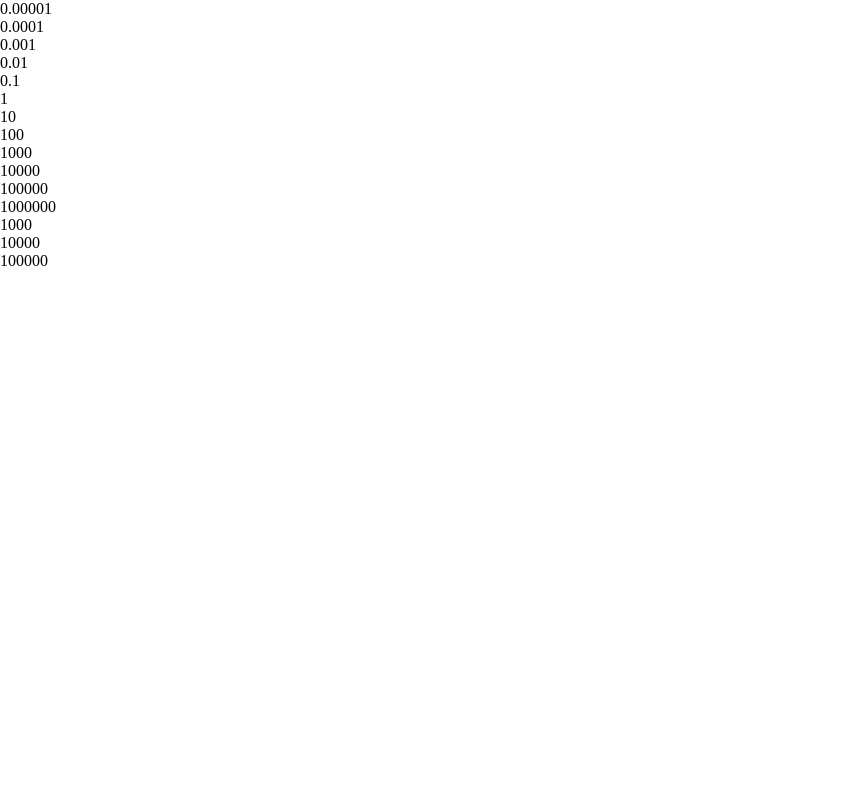
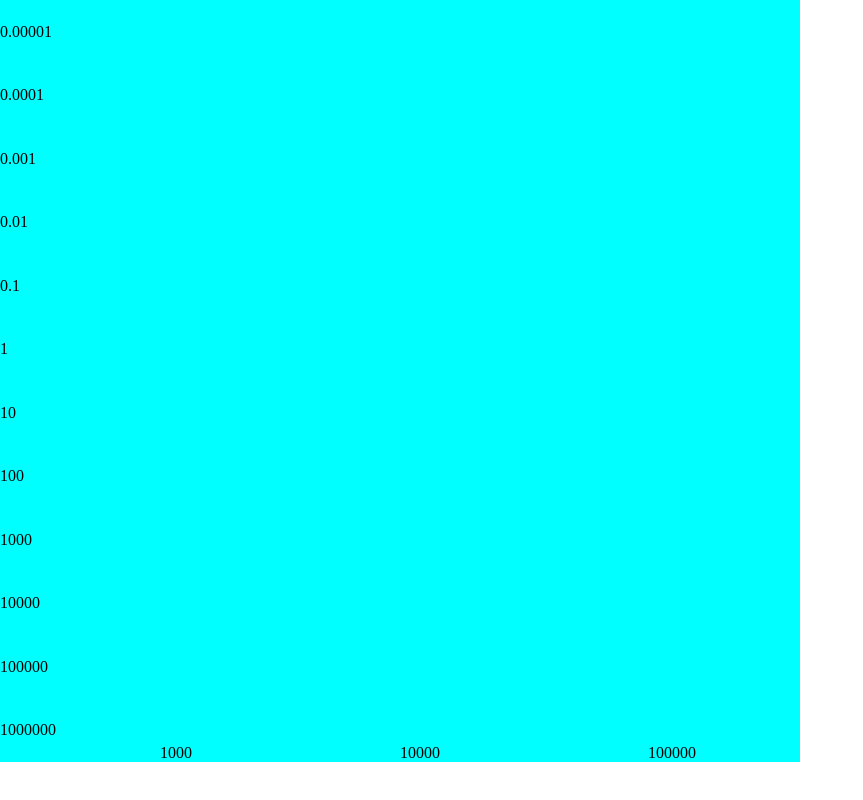
Before and after one commit to meetinger/starlabReact, a React (Create React App) app: page / in a window 1280 px wide. Shown: the whole page, without its empty margins (0-863 px from the left). Built offline with nearby package versions, Linux system fonts and the light colour scheme.

Commit message:
Add HRDiagram

```diff
--- a/package.json
+++ b/package.json
@@ -9,6 +9,7 @@
     "react": "^17.0.1",
     "react-dom": "^17.0.1",
     "react-scripts": "4.0.3",
+    "sass": "^1.32.8",
     "web-vitals": "^1.0.1"
   },
   "scripts": {
--- /dev/null
+++ b/src/components/HRdiagram/HRDiagram.js
@@ -0,0 +1,44 @@
+import React from 'react';
+import ReactDOM from 'react-dom';
+import styles from './HRDiagram.module.scss'
+
+// console.table(styles)
+
+export class HRDiagram extends React.Component {
+
+    constructor(props) {
+        super();
+    }
+
+    genList(a, b, multiplier) {
+        let buf = []
+        for (let i = Math.min(a, b); i <= Math.max(a, b); i *= multiplier) {
+            buf.push((<li>{i}</li>))
+        }
+        return buf;
+    }
+
+    render() {
+        console.log(11111)
+        return (
+            <div>
+                <div className={styles.HRDiagramWrapper}>
+
+                    <div className={styles.HRDiagram}>
+                        <div className={styles.leftScale}>
+                            <ul>
+                                {this.genList(0.00001, 1000000, 10)}
+                            </ul>
+                        </div>
+
+                        <div className={styles.bottomScale}>
+                            <ul>
+                                {this.genList(1000, 100000, 10)}
+                            </ul>
+                        </div>
+                    </div>
+
+                </div>
+            </div>);
+    }
+}
--- /dev/null
+++ b/src/components/HRdiagram/HRDiagram.module.scss
@@ -0,0 +1,52 @@
+.HRDiagramWrapper {
+  display: flex;
+
+  .HRDiagram {
+    //width: 100%;
+    //height: 100%;
+    background-color: aqua;
+    min-width: 50rem;
+    min-height: 40rem;
+
+    display: flex;
+
+
+    .leftScale {
+      height: 100%;
+      display: flex;
+      ul {
+        display: flex;
+        align-content: space-between;
+        flex-direction: column;
+        height: 100%;
+        li{
+          display: block;
+          margin-top:auto;
+          margin-bottom:auto;
+          //margin-right: auto;
+          //margin-left: 0;
+        }
+      }
+    }
+
+    .bottomScale {
+      width: 100%;
+      ul{
+        margin-top: 100%;
+        display: flex;
+        width:100%;
+        flex-direction: row;
+        justify-content: space-between;
+      }
+      li {
+        display: inline;
+        margin: auto;
+      }
+    }
+
+
+
+  }
+
+
+}
--- a/src/components/HRdiagram/HRdiagram.js
+++ /dev/null
@@ -1,29 +0,0 @@
-import React from 'react';
-import ReactDOM from 'react-dom';
-import styles from './HRdiagram.scss';
-
-function genList(a, b, multiplier) {
-    let buf = []
-    for (let i = Math.min(a, b); i <= Math.max(a, b); i *= multiplier) {
-        buf.push((<li>{i}</li>))
-    }
-    return buf;
-}
-
-export let HRdiagram = (
-    <div>
-        <div className={styles.HRDiagramWrapper}>
-            <div className={styles.leftScale}>
-                <ul>
-                    {genList(0.00001, 1000000, 10)}
-                </ul>
-            </div>
-            <div className={styles.HRDiagram}></div>
-            <div className={styles.bottomScale}>
-                <ul>
-                    {genList(1000, 100000, 10)}
-                </ul>
-            </div>
-        </div>
-    </div>
-)
--- a/src/components/HRdiagram/HRdiagram.scss
+++ /dev/null
@@ -1,17 +0,0 @@
-.HRdiagramWrapper {
-  min-width: 50rem;
-  min-height: 40rem;
-  background-color: blanchedalmond;
-
-  .HRdiagram {
-    width: 100%;
-    height: 100%;
-  }
-
-  .leftScale {
-  }
-
-  .bottomScale li {
-    display: inline;
-  }
-}
--- a/src/index.js
+++ b/src/index.js
@@ -2,7 +2,8 @@ import React from 'react';
 import ReactDOM from 'react-dom';
 import App from './App';
 import {navbar} from './components/Navbar/Navbar'
-import {HRdiagram} from './components/HRdiagram/HRdiagram'
+import {HRDiagram} from './components/HRdiagram/HRDiagram'
+
 // ReactDOM.render(<App />, document.getElementById('root'));
 // ReactDOM.render(navbar, document.getElementById('root'));
-ReactDOM.render(HRdiagram, document.getElementById('root'));
+ReactDOM.render(<HRDiagram/>, document.getElementById('root'));
```
Also changed, not shown: 1 other file (tests, documents, lock files or other folders).
